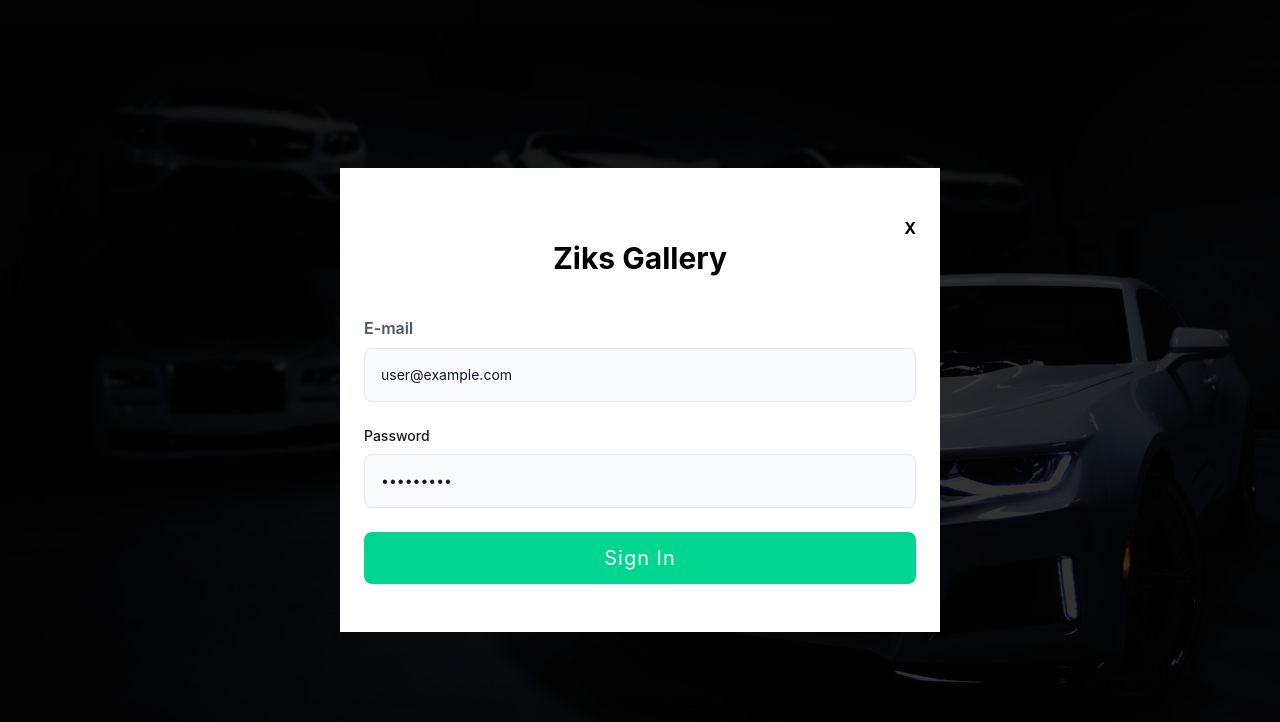
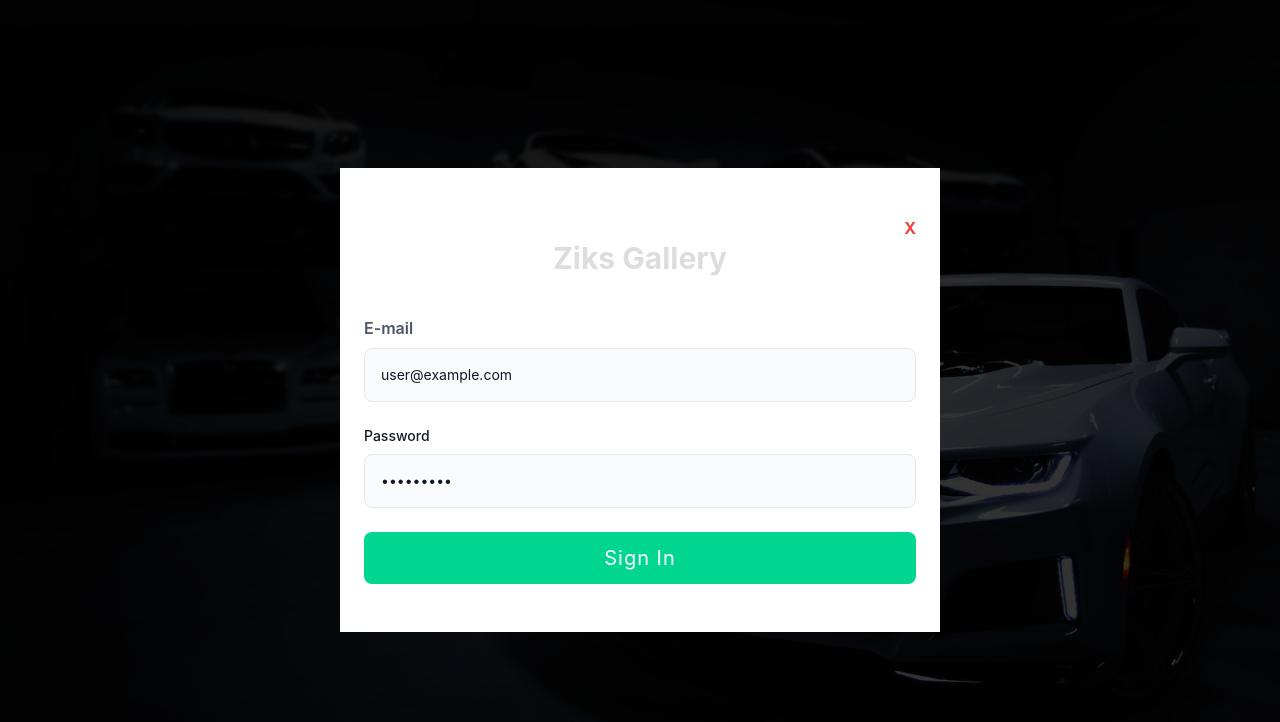
Before and after one commit to Ezzywealth/stage3, a Next.js app: page / in a window 1280 px wide. Both pictures are taken after a click on the button "Sign In". Shown: the top 722 px of the page. Built offline with nearby package versions, Linux system fonts and the light colour scheme; no server answers.

Commit message:
Fix text color

```diff
--- a/components/Image.jsx
+++ b/components/Image.jsx
@@ -17,7 +17,7 @@ const ImageCard = ({ image }) => {
 			</div>
 			<ul className='flex w-full bg-white gap-1 justify-start flex-nowrap'>
 				{image?.tags?.slice(0, 2).map((tag) => (
-					<li key={tag?.title.slice(0, 7)} className='shadow-md text-[12px] rounded-md border border-gray-200 md:text-[14px] lg:text-base p-1 py-0 mt-1'>
+					<li key={tag?.title.slice(0, 7)} className='shadow-md text-[#ddd] text-[12px] rounded-md border border-gray-200 md:text-[14px] lg:text-base p-1 py-0 mt-1'>
 						{tag?.title.slice(0, 10)}
 					</li>
 				))}
--- a/components/SignIn.jsx
+++ b/components/SignIn.jsx
@@ -46,9 +46,9 @@ const SignIn = () => {
 
 	return (
 		<section className='bg-black/50 w-full h-screen px-4 flex items-center justify-center'>
-			<section className=' bg-white flex flex-col items-center w-full md:w-[600px] px-3 md:px-6 py-6 md:py-12'>
+			<section className=' bg-white flex flex-col text-[#ddd] items-center w-full md:w-[600px] px-3 md:px-6 py-6 md:py-12'>
 				<div className='flex justify-end w-full'>
-					<span onClick={closeModal} className='cursor-pointer font-bold'>
+					<span onClick={closeModal} className='cursor-pointer text-red-500 font-bold'>
 						X
 					</span>
 				</div>
```
